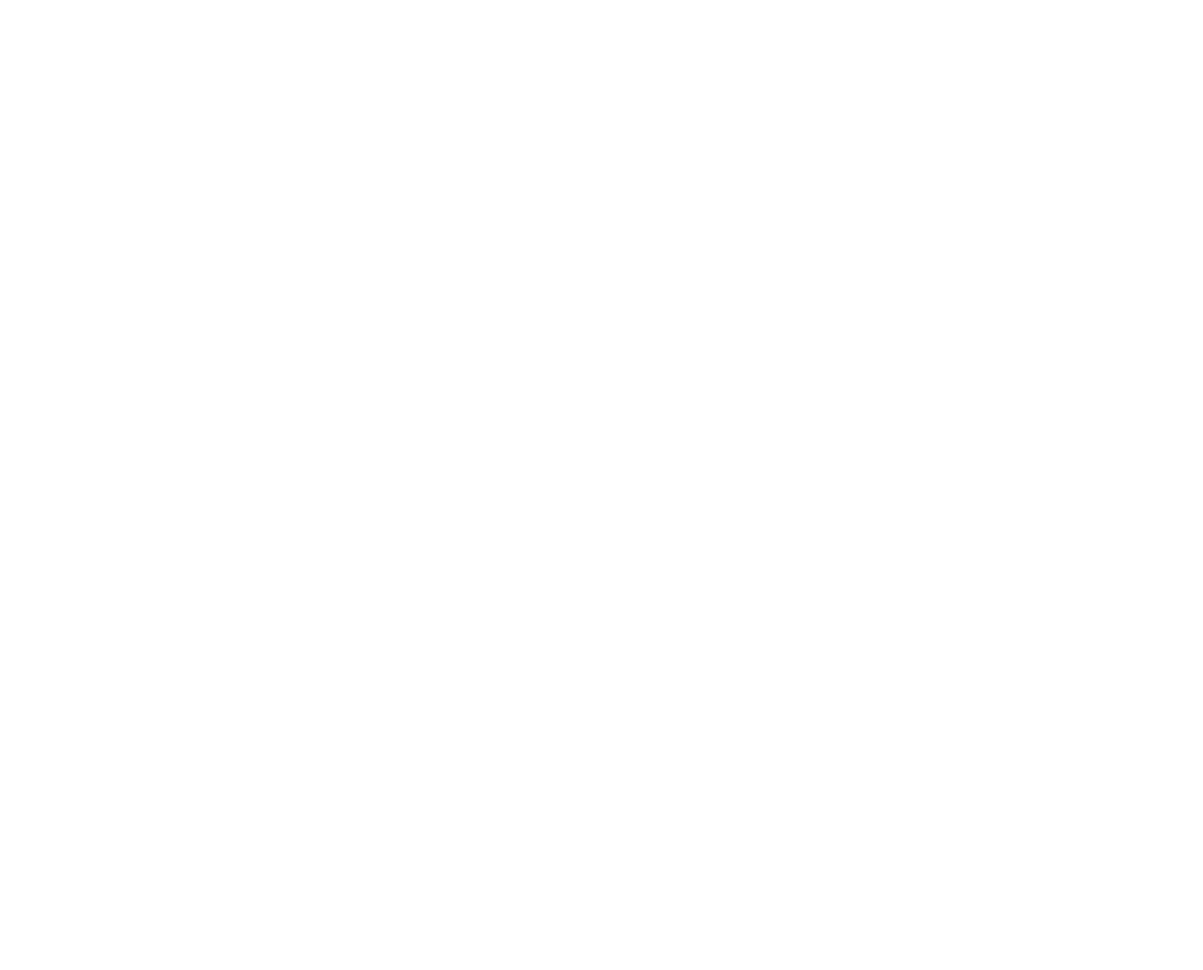
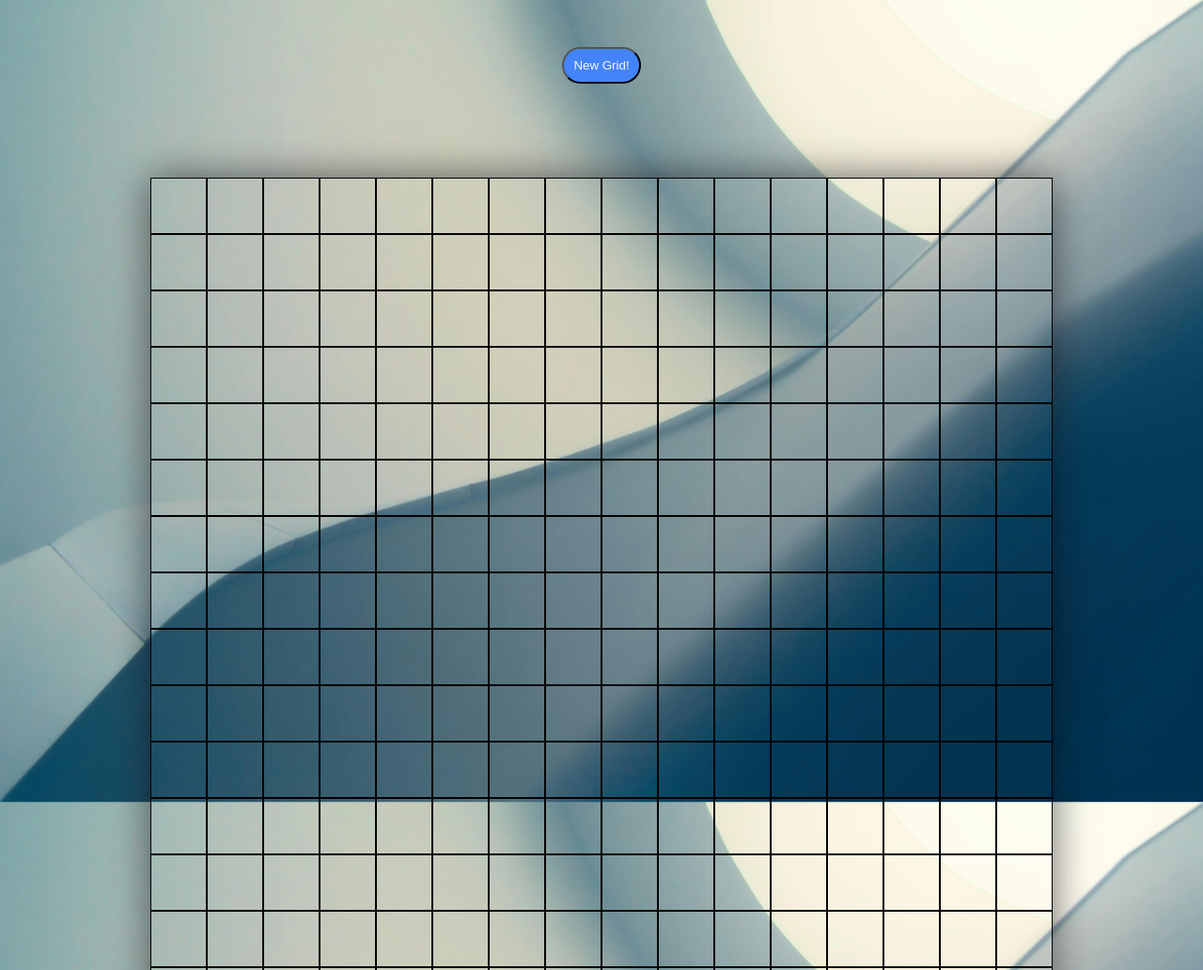
Before and after one commit to Mohamedeid106/Etch-a-Sketch, a plain HTML site: page index.html in a window 1280 px wide. Shown: the top 1032 px of the page at 94% size. Before the commit the page ends 800 px from the top, so only its background shows below. Drawn offline with Linux system fonts and the light colour scheme.

Commit message:
Add code for the index page and static files and add an image for background

```diff
--- a/index.html
+++ b/index.html
@@ -3,9 +3,12 @@
 <head>
     <meta charset="UTF-8">
     <meta name="viewport" content="width=device-width, initial-scale=1.0">
-    <title>Document</title>
+    <link rel="stylesheet" href="main.css">
+    <script src="main.js"></script>
+    <title>Etch a Sketch</title>
 </head>
 <body>
-
+    <button class="new-grid">New Grid!</button>
+    <div class="container"></div>
 </body>
 </html>
--- a/main.css
+++ b/main.css
@@ -0,0 +1,51 @@
+*, *::before, *::after {
+    margin: 0;
+    padding: 0;
+    box-sizing: border-box;
+}
+
+body {
+    background-image: url("img.jpg");
+    background-position: center;
+    background-repeat: no-repeat;
+    background-size: cover;
+    background-attachment: fixed;
+    min-height: 100vh;
+    display: flex;
+    flex-direction: column;
+    justify-content: center;
+    align-items: center;
+    margin: 0 auto;
+}
+
+.container {
+    height: 960px;
+    width: 960px;
+    display: flex;
+    flex-wrap: wrap;
+    justify-content: center;
+    align-items: center;
+    position: relative;
+    margin: 50px 0;
+    box-shadow: 0 0 40px rgba(8,7,16,0.6);
+}
+
+.container div {
+    border: 1px solid black;
+    height: 60px;
+    width: 60px;
+    position: relative;
+}
+
+.container div:hover {
+    background-color: black;
+}
+
+.new-grid {
+    width: fit-content;
+    padding: 10px 10px;
+    margin: 50px 0;
+    border-radius: 25px;
+    color: whitesmoke;
+    background-color: rgb(68, 132, 250);
+}
--- a/main.js
+++ b/main.js
@@ -0,0 +1,53 @@
+document.addEventListener('DOMContentLoaded', () => {
+    let container = document.querySelector(".container");
+    let new_grid = document.querySelector(".new-grid");
+    let n = 16;
+
+    function get_num_of_square_divs() {
+        let num_of_square_divs = parseInt(prompt("Enter number of squares,\nNumber must be less than or equal to 100", "1"));
+
+        if (isNaN(num_of_square_divs) || num_of_square_divs == '' || num_of_square_divs > 100 || num_of_square_divs <= 0)
+            {
+                num_of_square_divs = 16;
+            }
+
+        return num_of_square_divs;
+    };
+
+    for (let index = 0; index < (n**2); index++) {
+        const square_div = document.createElement("div");
+        container.appendChild(square_div);
+    }
+
+    let square_divs = document.querySelectorAll(".container div");
+    square_divs.forEach((div) => {
+        div.addEventListener('click', () => {
+            div.style.backgroundColor = "black";
+        });
+    });
+
+    new_grid.addEventListener('click', () => {
+        n = get_num_of_square_divs();
+
+        while (container.firstChild) {
+            container.removeChild(container.firstChild);
+        }
+
+        for (let index = 0; index < (n**2); index++) {
+            const square_div = document.createElement("div");
+            container.appendChild(square_div);
+        }
+
+        square_divs = document.querySelectorAll(".container div");
+        square_divs.forEach((square_div) => {
+            square_div.style.width = `${960 / n}px`;
+            square_div.style.height = `${960 / n}px`;
+        });
+
+        square_divs.forEach((div) => {
+            div.addEventListener('click', () => {
+                div.style.backgroundColor = "black";
+            });
+        });
+    });
+});
```
Also changed, not shown: img.jpg (added).
